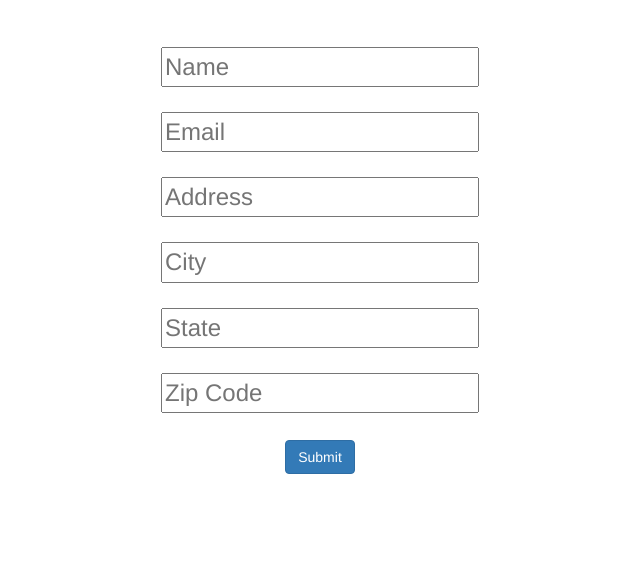
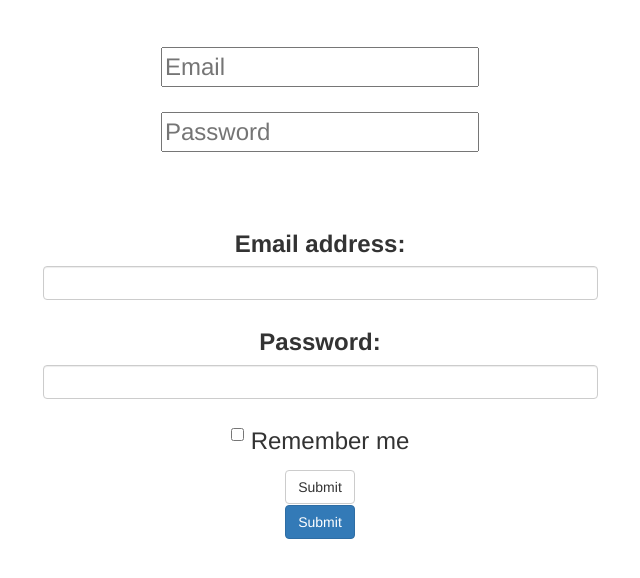
Before and after one commit to rishabpohane/HackMIT-BDD, a plain HTML site: page web_client/logIn.html in a window 1280 px wide. Shown: the part 122-700 px from the top of the page, without its empty margins (320-960 px from the left). Drawn offline with nearby package versions, Linux system fonts and the light colour scheme.

Commit message:
something

```diff
--- a/web_client/logIn.html
+++ b/web_client/logIn.html
@@ -11,14 +11,24 @@
     	    <div class="col-md-6 col-md-offset-3">
 		<p id="title">Request Delivery</p>
 		    <form method="POST" action="/verify">
-			<input type="text" name="name" placeholder="Name"></input>
 			<input type="text" name="email" placeholder="Email"></input>
-			<input type="text" name="address" placeholder="Address"></input>
-			<input type="text" name="city" placeholder="City"></input>
-			<input type="text" name="state" placeholder="State"></input>
-			<input type="text" name="zip" placeholder="Zip Code"></input>
+			<input type="text" name="password" placeholder="Password"></input>
 		    </form>
-		    <button type="button" class="btn btn-primary btn-md">Submit</button>
+		    <form>
+		        <div class="form-group">
+		    	    <label for="email">Email address:</label>
+			    <input type="email" class="form-control" id="email">
+		        </div>
+			<div class="form-group">
+			    <label for="pwd">Password:</label>
+		            <input type="password" class="form-control" id="pwd">
+		        </div>
+		        <div class="checkbox">
+		    	    <label><input type="checkbox">Remember me</label>
+		        </div>
+		        <button type="submit" class="btn btn-default">Submit</button>
+		    </form>
+		<button type="button" class="btn btn-primary btn-md">Submit</button>
 	    </div>
 	</div>
     </div>
```
